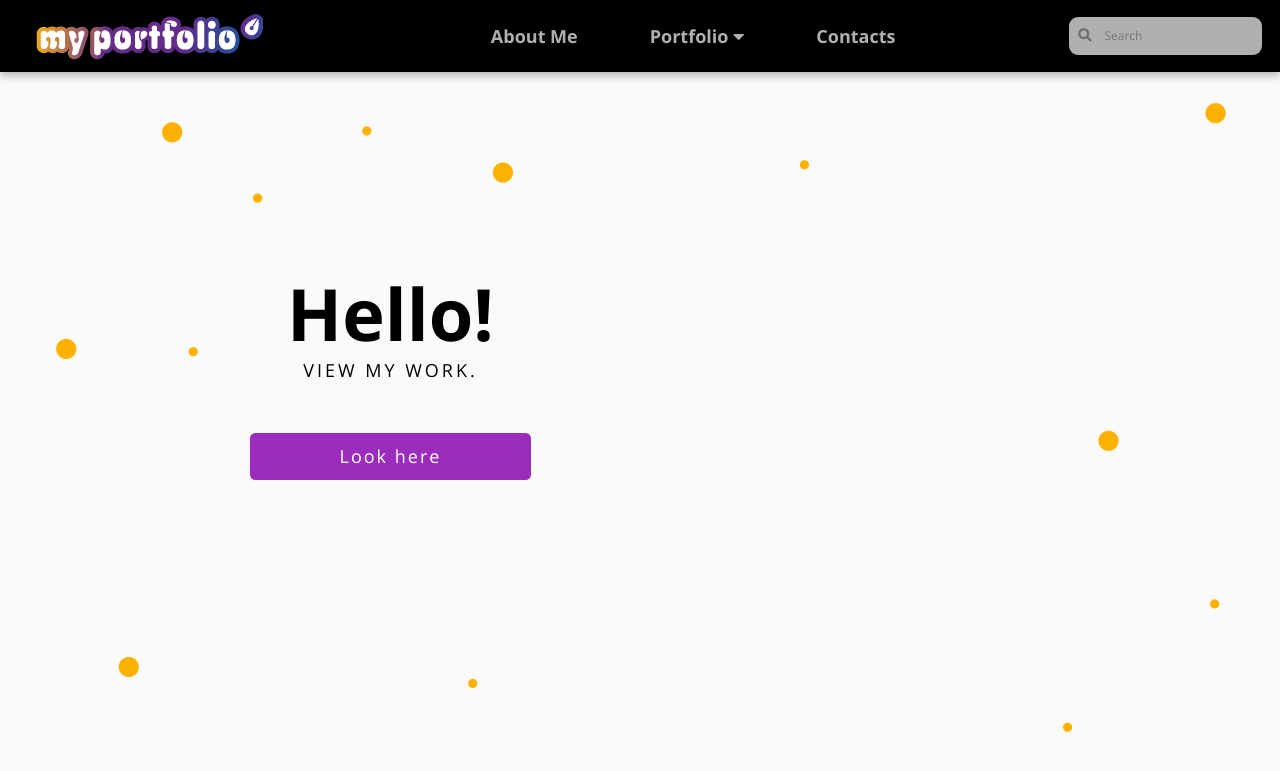
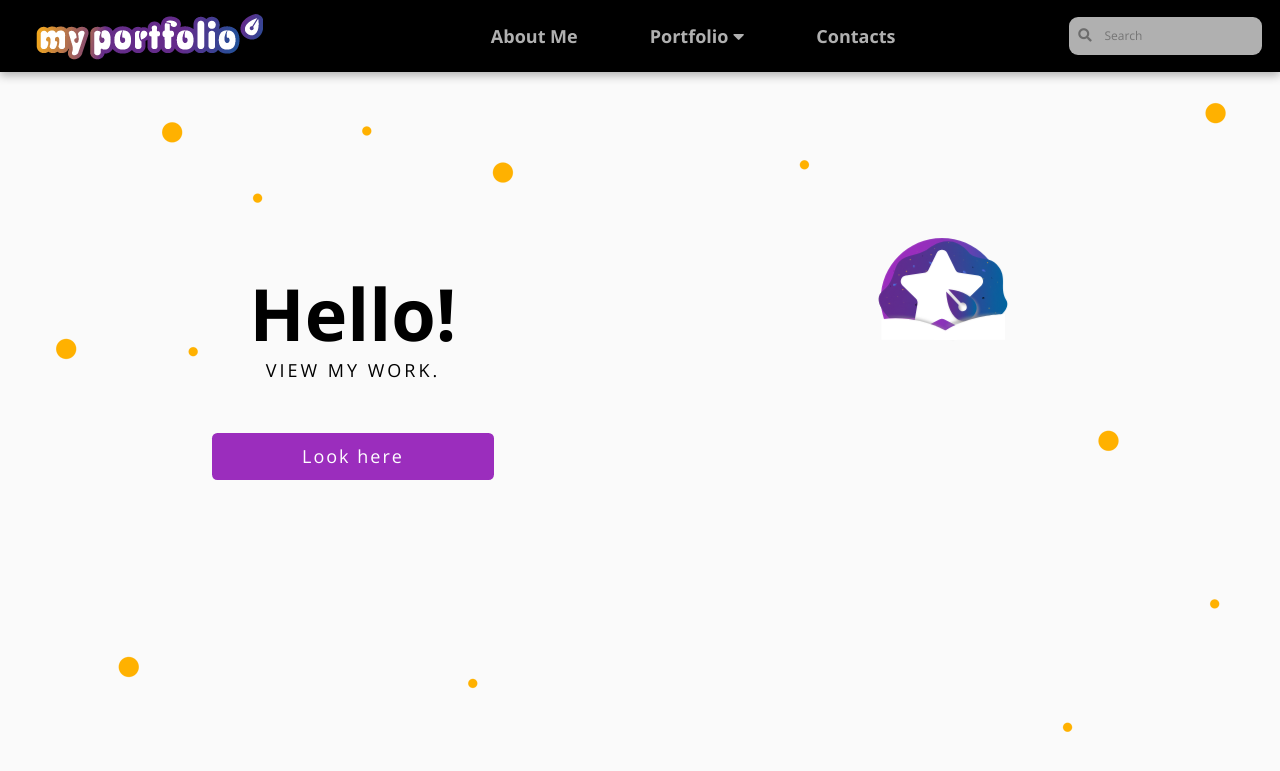
Before and after one commit to LiliyaMilanova/myportfolio, a Jekyll site: the page built from index.html, in a window 1280 px wide and 900 px high. Shown: the top 771 px of the window. Built offline with Jekyll 4.4.1, drawn with Linux system fonts in a browser that asks for light colours; nearby versions of some CDN libraries.

Commit message:
Update index.html

```diff
--- a/index.html
+++ b/index.html
@@ -24,7 +24,7 @@ title: Home
         </div>
 
         <div class="img_animation">
-            <img class="p_apsolute" src="{{site.baseurl}}images/hero_image_animation.svg" alt="image_animation" title="image_animation">
+            <img class="p_apsolute" src="{{site.baseurl}}images/hero_image_animation.svg" alt="image_animation" title="image_animation" height="150" width="150" />
         </div>
     </div>
 
```
